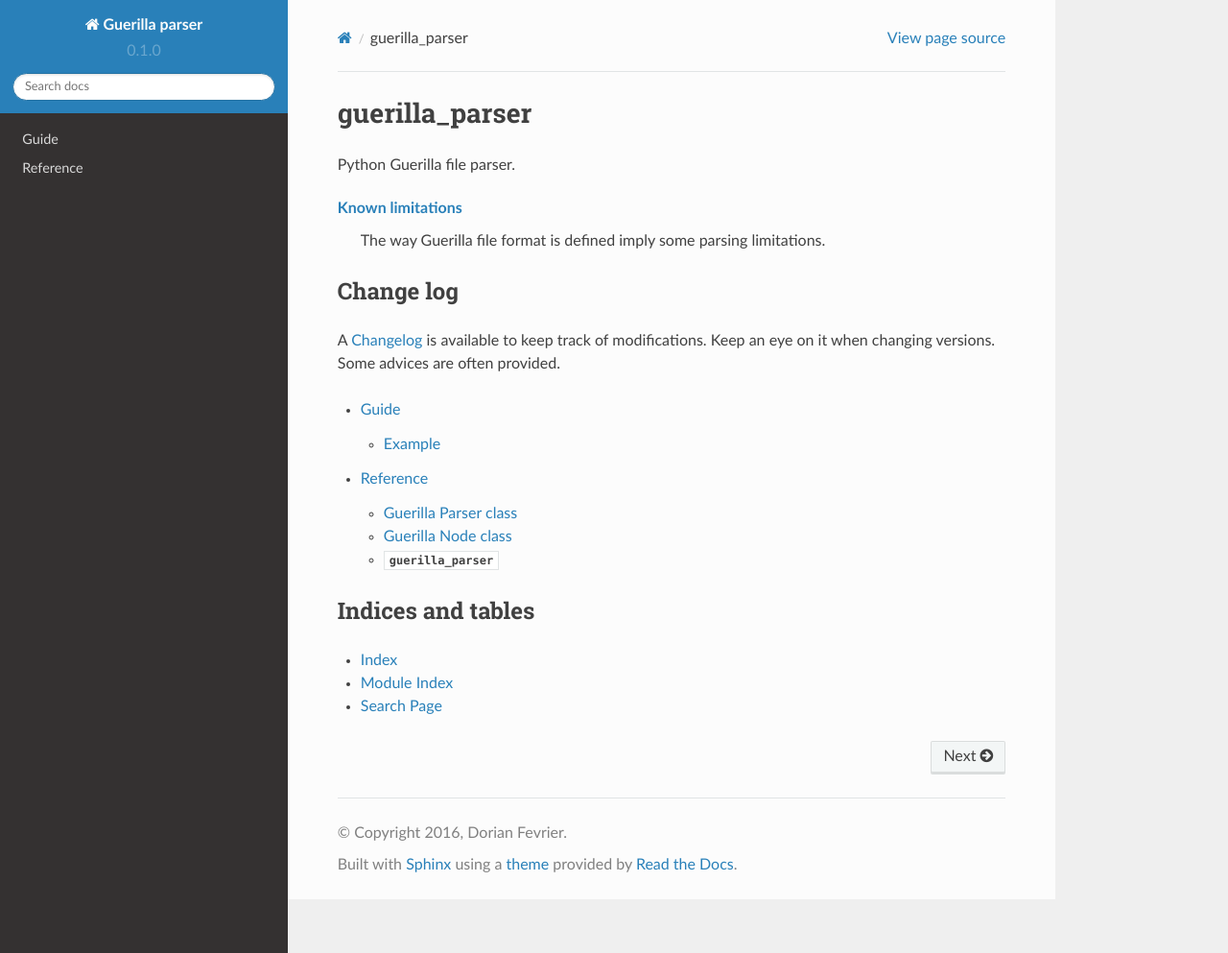
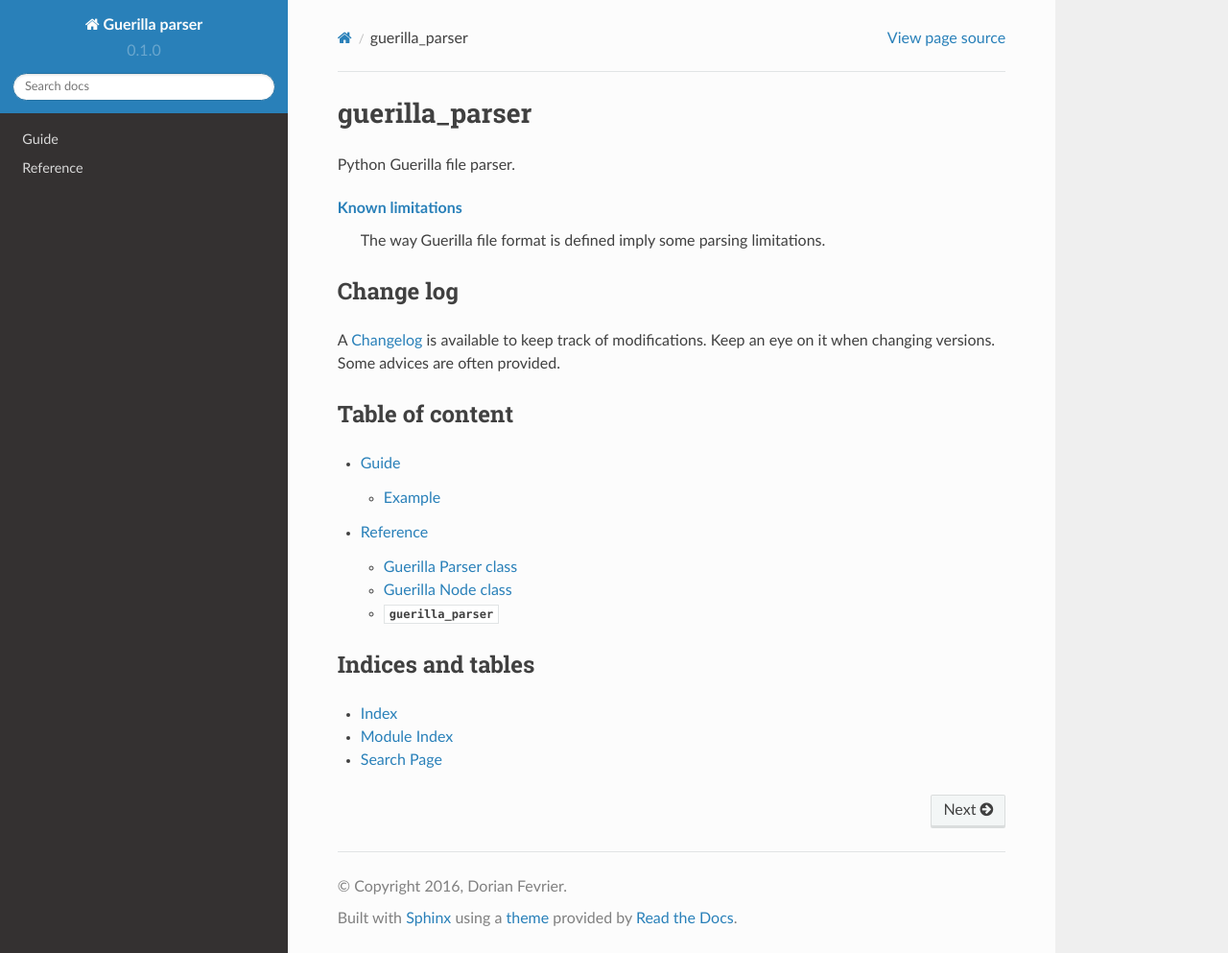
Before and after one commit to Narann/guerilla_parser, a Sphinx documentation site: the page built from doc/index.rst, in a window 1280 px wide and 993 px high. Shown: the whole window at 96% size. Built offline with Sphinx 7.4.7 and the Read the Docs theme 2.0.0, drawn with Linux system fonts in a browser that asks for light colours; pages that are not in the unit, such as notebooks, are missing from menus.

Commit message:
doc cosmetic

```diff
--- a/doc/index.rst
+++ b/doc/index.rst
@@ -16,6 +16,9 @@ Change log
 
 A :doc:`changelog` is available to keep track of modifications. Keep an eye on it when changing versions. Some advices are often provided.
 
+Table of content
+----------------
+
 .. toctree::
     :maxdepth: 2
 
```
